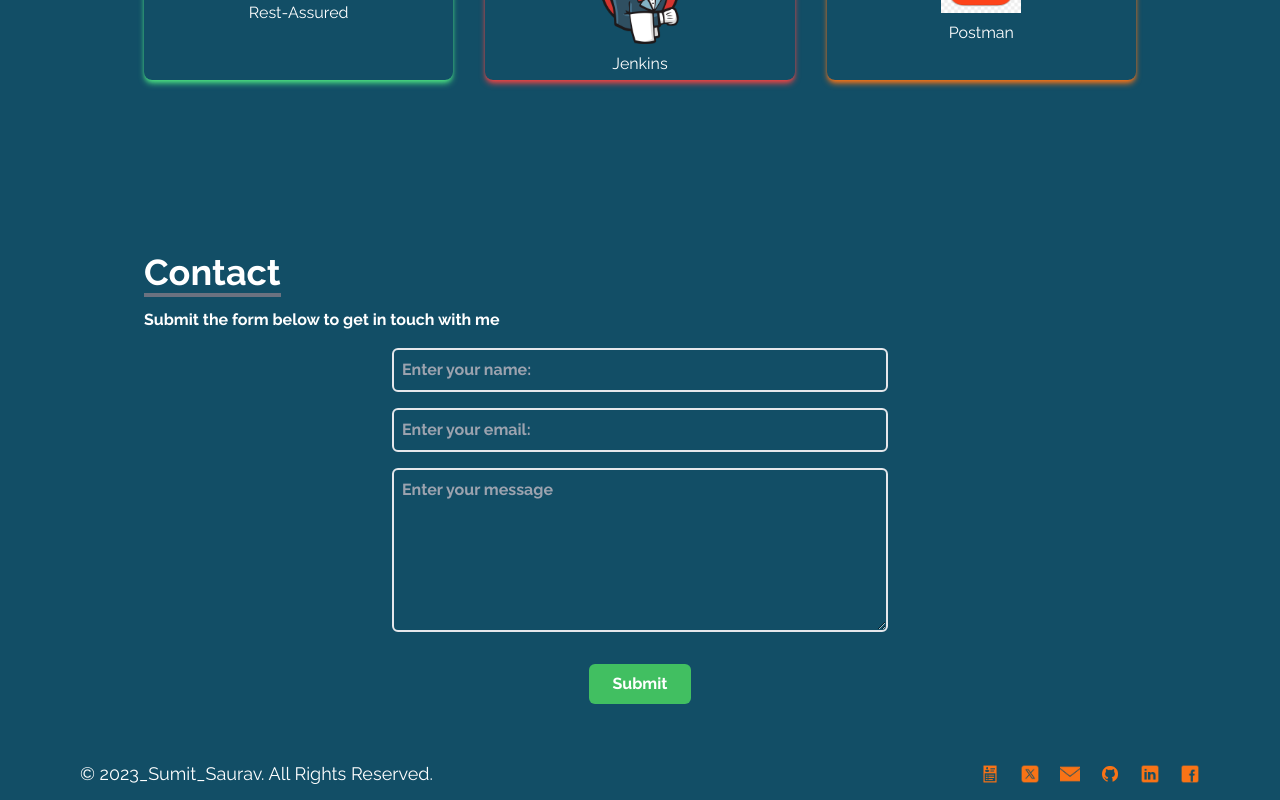
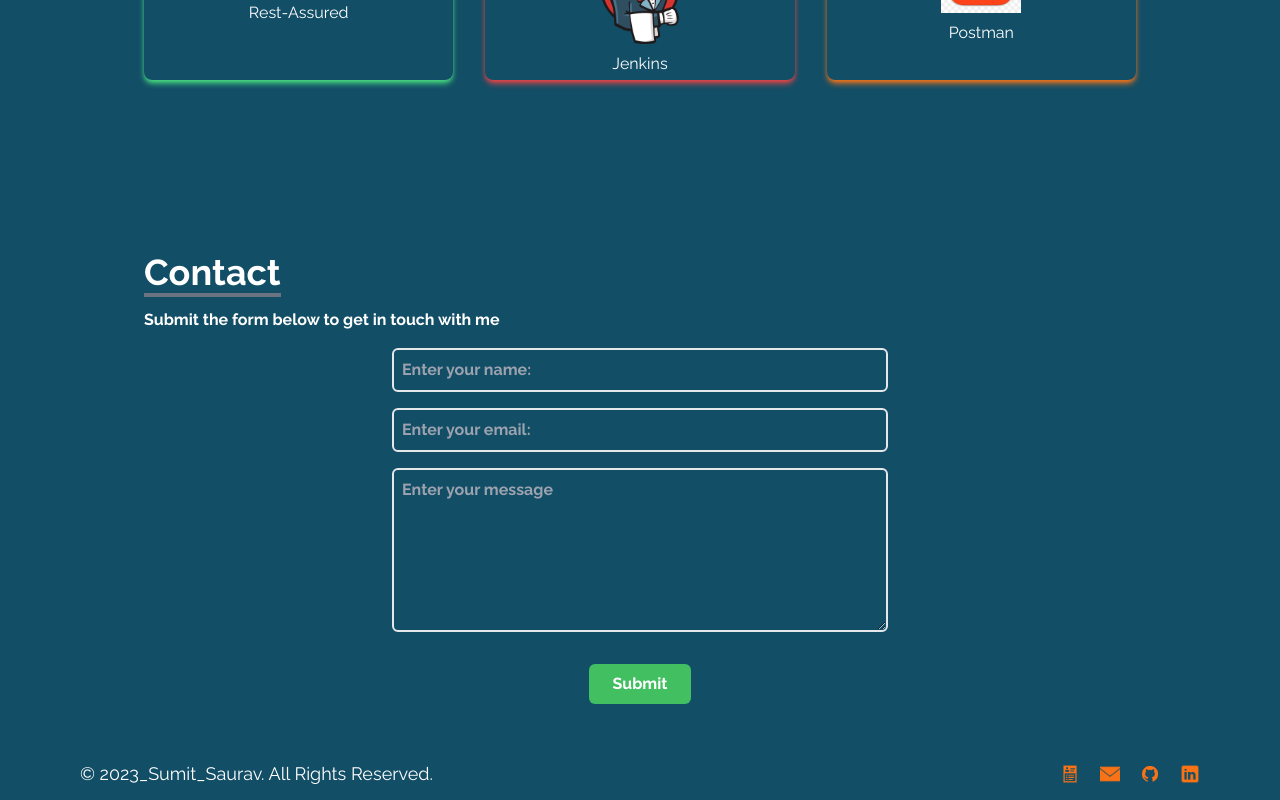
Before and after one commit to Sumit021995/Sumit_Portfolio_New, a React (Create React App) app: page / in a window 1280 px wide. Shown: the part 2667-3467 px from the top of the page. Built offline with nearby package versions, Linux system fonts and the light colour scheme; the HTML template or start-up script is replaced by a standard one.

Commit message:
Update Footer.jsx

```diff
--- a/src/components/Footer.jsx
+++ b/src/components/Footer.jsx
@@ -1,10 +1,10 @@
 import React from 'react'
 import resumeicon from "../assets/resumeicon.png"
 import emailicon from "../assets/emailicon.png"
-import facebookicon from "../assets/facebookicon.png"
+// import facebookicon from "../assets/facebookicon.png"
 import githubicon from "../assets/githubicon.png"
 import linkedinicon from "../assets/linkedinicon.png"
-import twitterxicon from "../assets/twitterxicon.png"
+// import twitterxicon from "../assets/twitterxicon.png"
 
 const Footer = ()=> {
     return (
@@ -24,11 +24,11 @@ const Footer = ()=> {
                             <span className="sr-only">Resume</span>
 
                         </a>
-                        <a href="https://twitter.com/SauravKaku">
+{/*                         <a href="https://twitter.com/SauravKaku">
                         <img src={twitterxicon}  className='w-5 h-5' alt="twitterxicon"/>
                             <span className="sr-only">TwitterX</span>
 
-                        </a>
+                        </a> */}
                         <a href="mailto:sumitofficial021995@gmail.com">
                         <img src={emailicon} className='w-5 h-5' alt="email"/>
 
@@ -44,11 +44,11 @@ const Footer = ()=> {
 
                             <span className="sr-only">LinkedIn</span>
                         </a>
-                       <a href="https://www.facebook.com/scsauravkaku">
+{/*                        <a href="https://www.facebook.com/scsauravkaku">
                         <img src={facebookicon} className='w-5 h-5' alt="facebookicon"/>
 
                             <span className="sr-only">facebook</span>
-                        </a>
+                        </a> */}
                     </div>
                 </div>
             </div>
```
